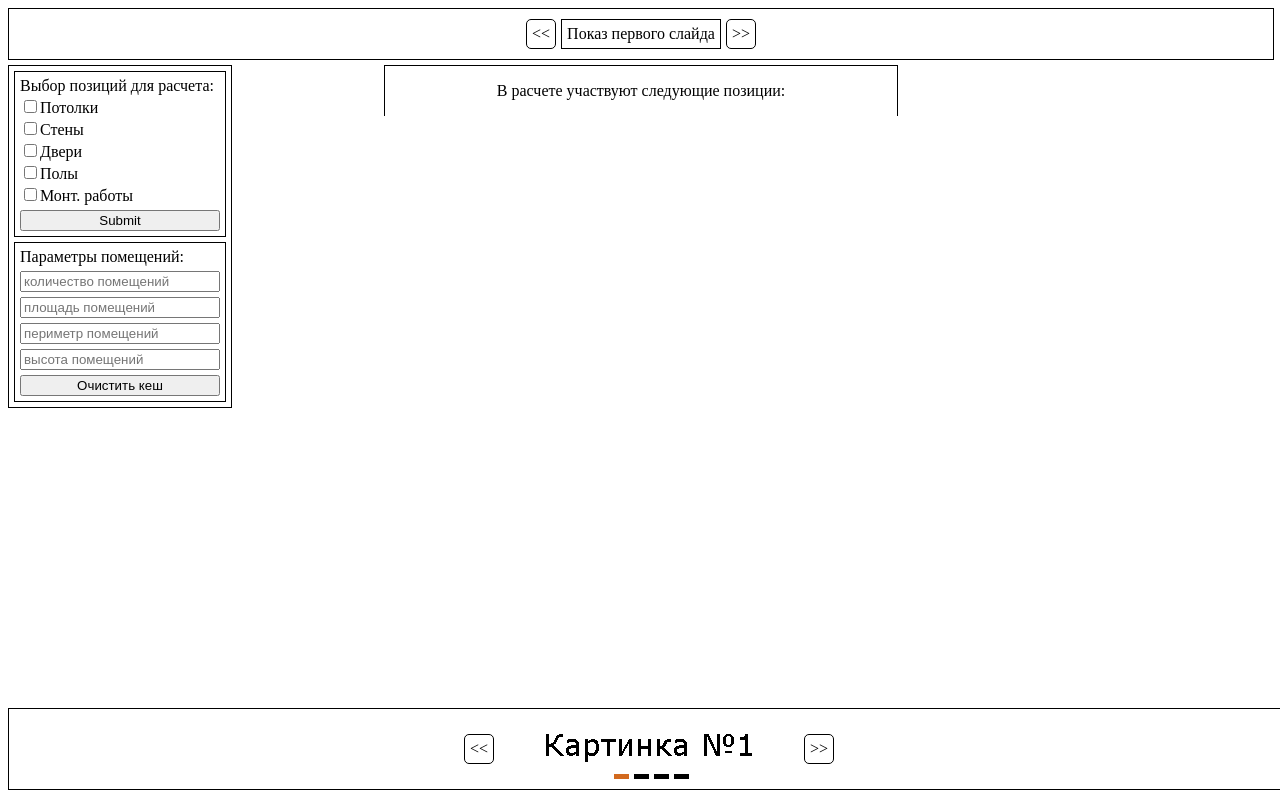
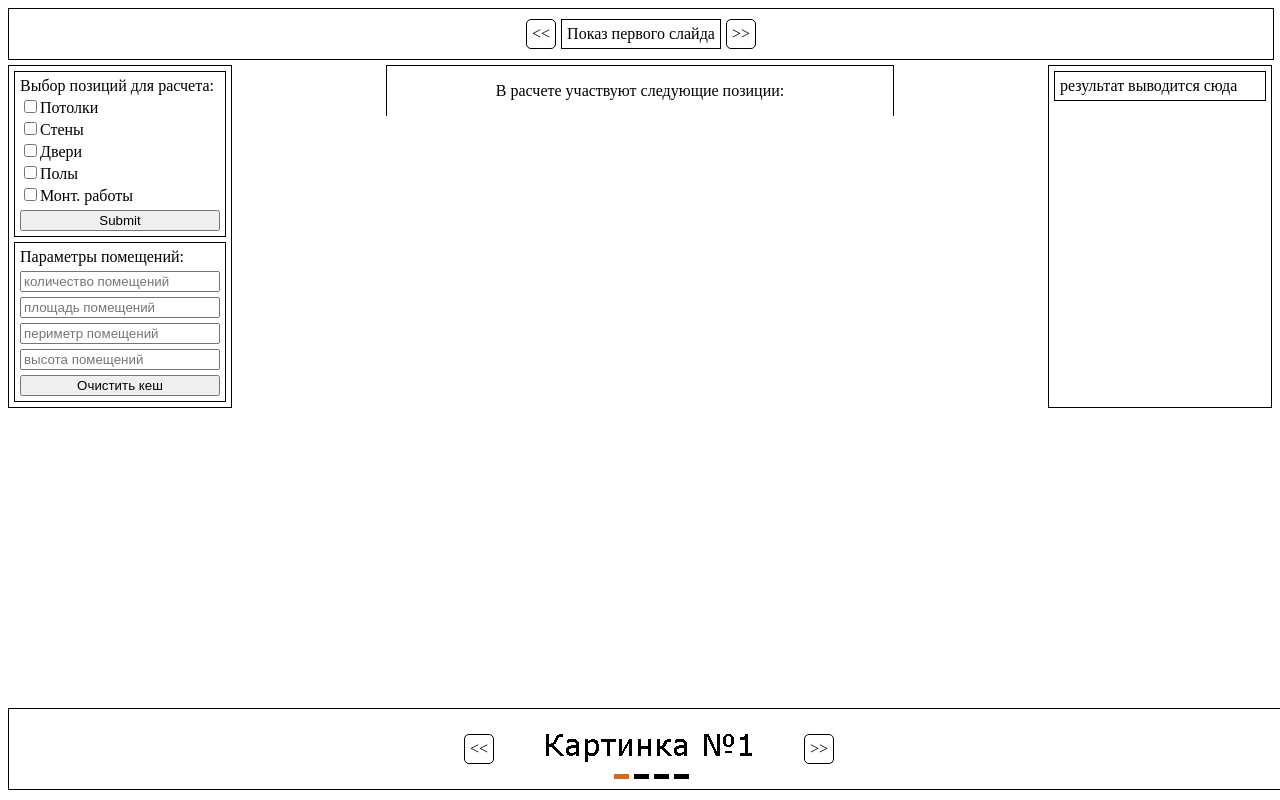
Before and after one commit to twilzz/kompred, a website: page index..html in a window 1280 px wide. Drawn offline with Linux system fonts and the light colour scheme.

Commit message:
доработка верстки

```diff
--- a/index..html
+++ b/index..html
@@ -12,15 +12,16 @@
 
 <body>
     <div class="header">
-        <div class="slyder-nav" id="minus">
-            <<</div> <div class="slyder">
+        <div class="slyder-nav" id="minus"> << </div>
+            <div class="slyder">
                 <div class="slyde">Показ первого слайда</div>
                 <div class="slyde" style="display: none;">Показ второго слайда</div>
                 <div class="slyde" style="display: none;">Показ третьего слайда</div>
-        </div>
+            </div>
         <div class="slyder-nav" id="plus">>></div>
     </div>
-    <div class="left-container">
+    <div class="main-block">
+        <div class="left-container">
         <div>
             <form class="start-form">
                 Выбор позиций для расчета:
@@ -42,8 +43,12 @@
         </div>
     </div>
     <div class="center-container">
-    <div id="result">
-        <p>В расчете участвуют следующие позиции:</p>
+        <div id="result">
+            <p>В расчете участвуют следующие позиции:</p>
+        </div>
+    </div>
+    <div class="right-container">
+        <div class="result-form">результат выводится сюда</div>
     </div>
     </div>
     <div class="bottom">
@@ -56,7 +61,6 @@
                     <div class="slyde-btm"><img src="./img/4.png"></div>
                 </div>
                 <div class="nav-dots">
-
                 </div>
         </div>
         <div class="slyder-nav" id="plus-btm">>></div>
--- a/main.css
+++ b/main.css
@@ -1,4 +1,12 @@
+.main-block {
+    display: flex;
+    justify-content: space-between;
+}
 .left-container {
+    border: 1px black solid;
+    width: fit-content;
+}
+.right-container {
     border: 1px black solid;
     width: fit-content;
 }
@@ -10,7 +18,6 @@
     padding: 5px;
     margin: 5px;
 }
-
 .start-form button {
     margin-top: 5px;
 }
@@ -18,12 +25,16 @@
     margin-top: 5px;
 }
 
+.result-form {
+    width: 200px;
+    display: flex;
+    flex-direction: column;
+    border: 1px black solid;
+    padding: 5px;
+    margin: 5px;
+}
+
 .center-container {
-    position: absolute;
-    top: 60px;
-    left: 50%;
-    margin-top: 5px;
-    margin-left: -20%;
     width: 40%;
     height: max-content;
     text-align: center;
```
